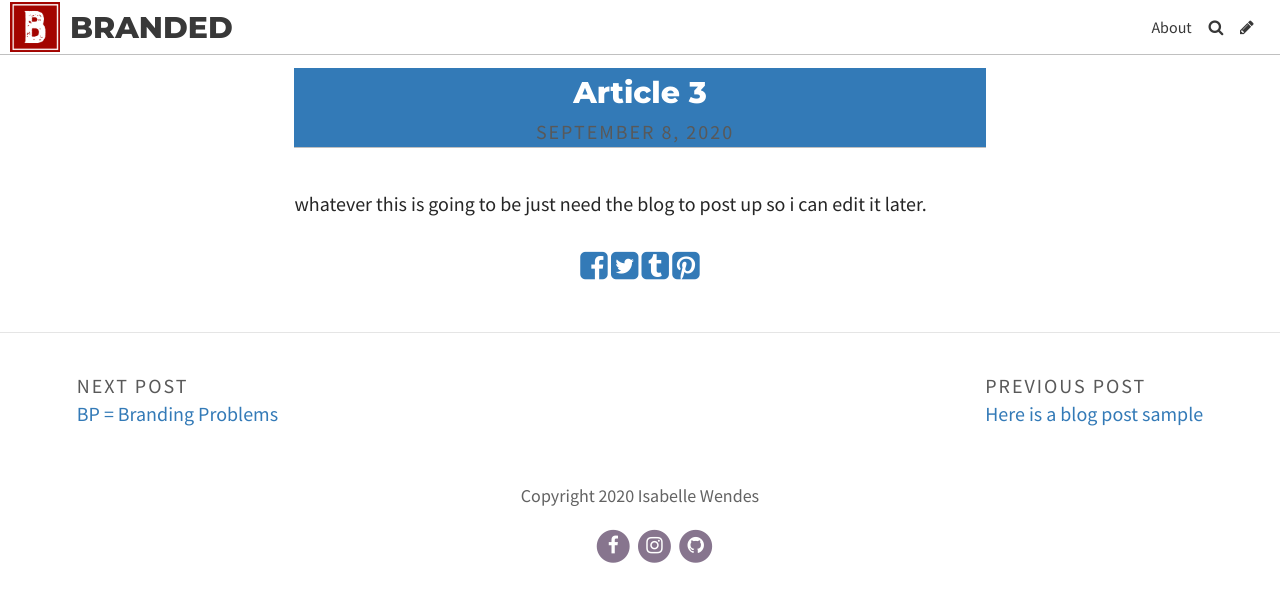
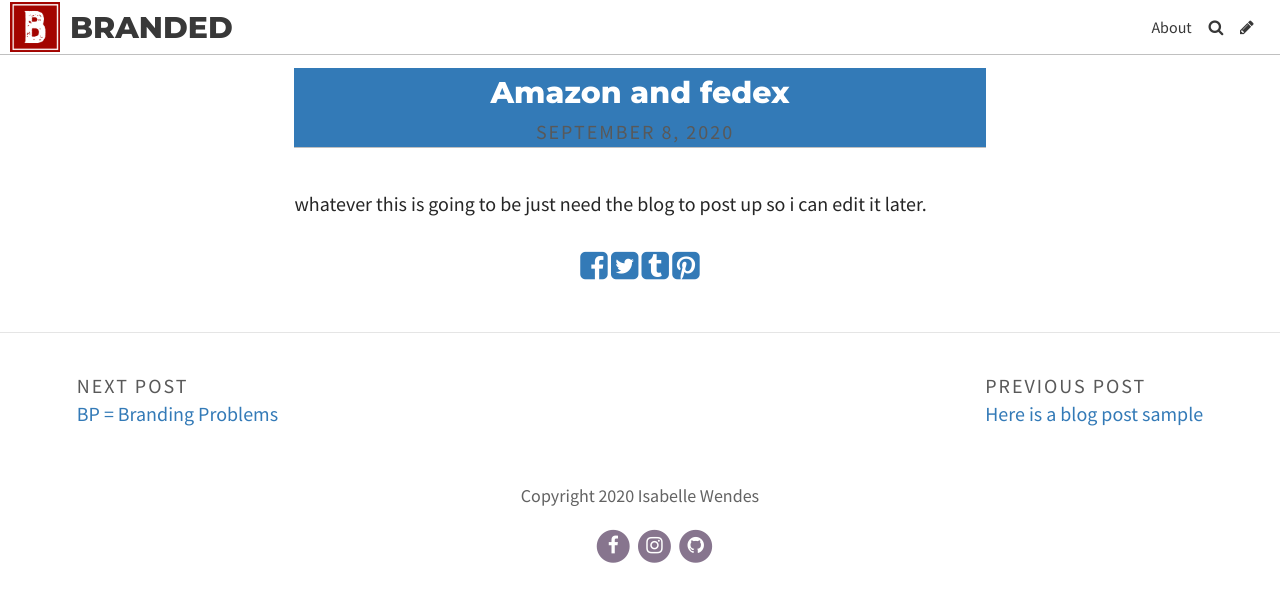
Before and after one commit to IsabelleWendes/Fontastic, a Jekyll site: the page built from _posts/2020-10-10-article-3.md, in a window 1280 px wide. Shown: the top 602 px of the page. Built offline with Jekyll 4.4.1, drawn with Linux system fonts in a browser that asks for light colours; some web fonts are replaced.

Commit message:
Update Post “2020-10-10-article-3”

```diff
--- a/_posts/2020-10-10-article-3.md
+++ b/_posts/2020-10-10-article-3.md
@@ -1,6 +1,6 @@
 ---
 layout: post
-title: Article 3
+title: Amazon and fedex
 date: 2020-09-08T23:00:00.000Z
 comments: true
 ---
```
